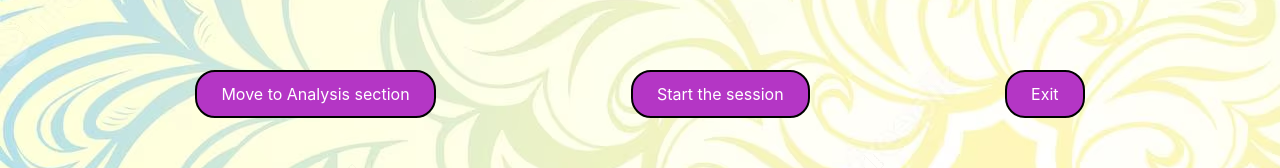
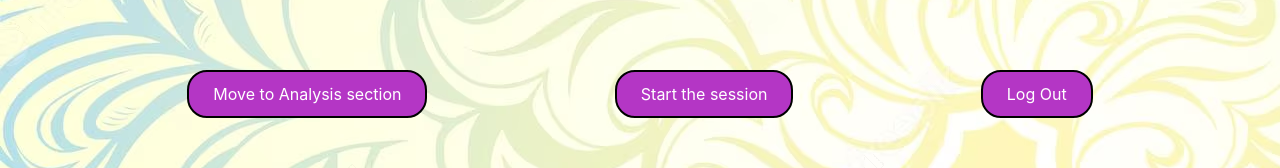
Before and after one commit to likhith2003/YogAi, a React (Create React App) app: page /start in a window 1280 px wide. Shown: the part 582-750 px from the top of the page. Built offline with nearby package versions, Linux system fonts and the light colour scheme.

Commit message:
changeDone

```diff
--- a/src/components/Analysis.js
+++ b/src/components/Analysis.js
@@ -11,6 +11,11 @@ const Analysis = () => {
     let path = `/start`;
     navigate(path);
   }
+
+  const LogOut = () => {
+    let path =`/`;
+    navigate(path);
+  };
 
   const getTherm = () => {
     fetch("/displaytherm")
@@ -84,7 +89,7 @@ const Analysis = () => {
           </div>
           <div className='box'>
             <div className='btn-group'>
-              <button className='button'>Exit</button>
+              <button className='button' onClick={()=>LogOut()}>Log Out</button>
             </div>
           </div>
         </div>
--- a/src/components/Start.js
+++ b/src/components/Start.js
@@ -12,6 +12,11 @@ const Start = () => {
     let path = `/analysis`;
     navigate(path);
   }
+
+  const LogOut = () => {
+    let path =`/`;
+    navigate(path);
+  };
 
   const getThermal = () => {
     fetch("/checkthermal")
@@ -42,12 +47,6 @@ const Start = () => {
       .then((res) => console.log(res))
       .catch((err) => console.log(err))
   }
-
-  const closeTab = () => {
-    window.opener = null;
-    window.open("", "_self");
-    window.close();
-  };
 
   return (
     <div className='start'>
@@ -105,7 +104,7 @@ const Start = () => {
 
         <div className='box'>
           <div className='start_btn-group'>
-            <button className='button' onClick={closeTab}>Exit</button>
+            <button className='button' onClick={()=>LogOut()}>Log Out</button>
           </div>
         </div>
 
```
